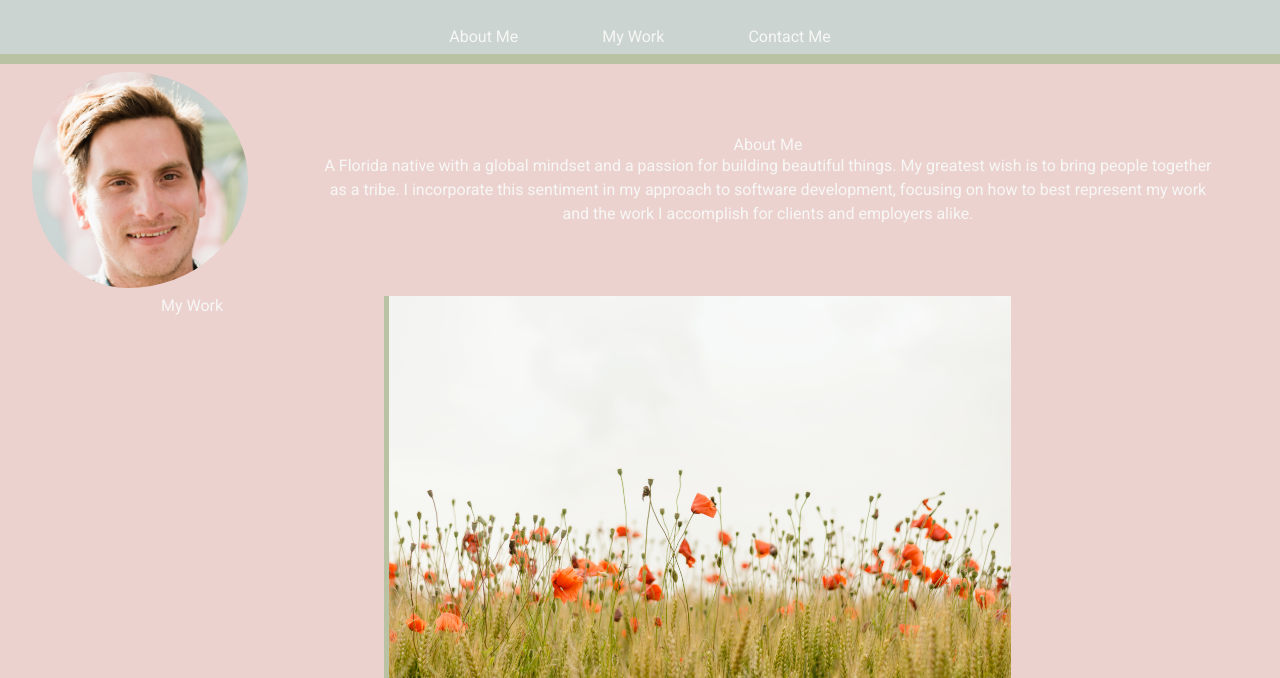
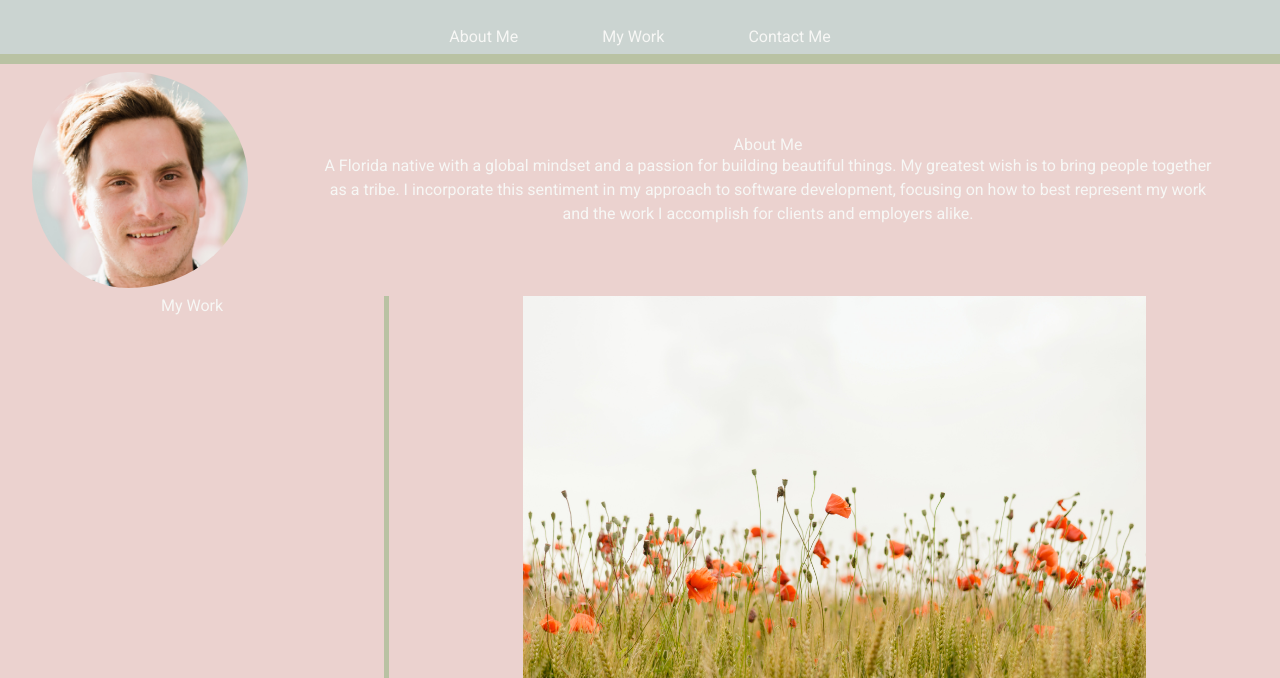
Before and after one commit to GarrettAnderson/portfolio, a plain HTML site: page index.html in a window 1280 px wide. Shown: the top 678 px of the page. Drawn offline with Linux system fonts and the light colour scheme.

Commit message:
wrapped the ol in my work section in a section tag to apply the border left instead of on the ol. added margin 0 auto on the ol to center the image gallery. added grid column gap to the images

```diff
--- a/assets/css/style.css
+++ b/assets/css/style.css
@@ -219,10 +219,15 @@ footer p {
         grid-template-columns: 30% 70%;
     }
 
+    .my-work section {
+        border-left: 5px solid #B9C2A3;
+    }
+
     .my-work ol {
         display: grid;
         grid-template-columns: 1fr 1fr;
-        border-left: 5px solid #B9C2A3;
+        grid-column-gap: 5px;
+        margin: 0 auto;
         width: 70%;
     }
 
--- a/index.html
+++ b/index.html
@@ -45,6 +45,7 @@
 
         <section id="my-work" class="my-work">
             <h2>My Work</h2>
+            <section>
                 <ol class="project-list">
                     <li class="project-item first-project">
                         <figure>
@@ -90,6 +91,7 @@
                     </li>
                 </ol>
             </section>
+        </section>
 
         <section id="contact-me" class="contact-me">
             <h2>Contact Me</h2>
```
Lines whose indentation alone changed are shown as unchanged.
